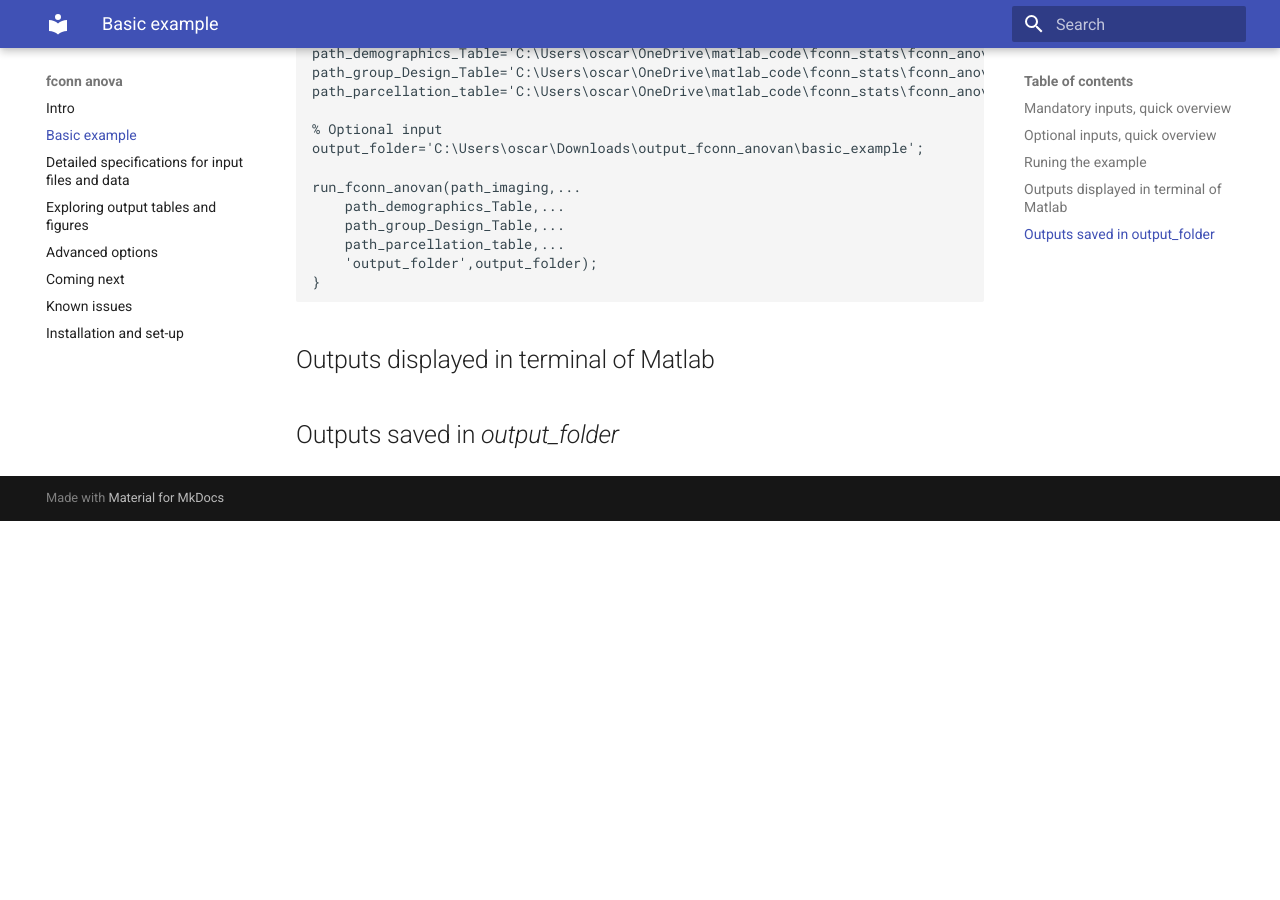
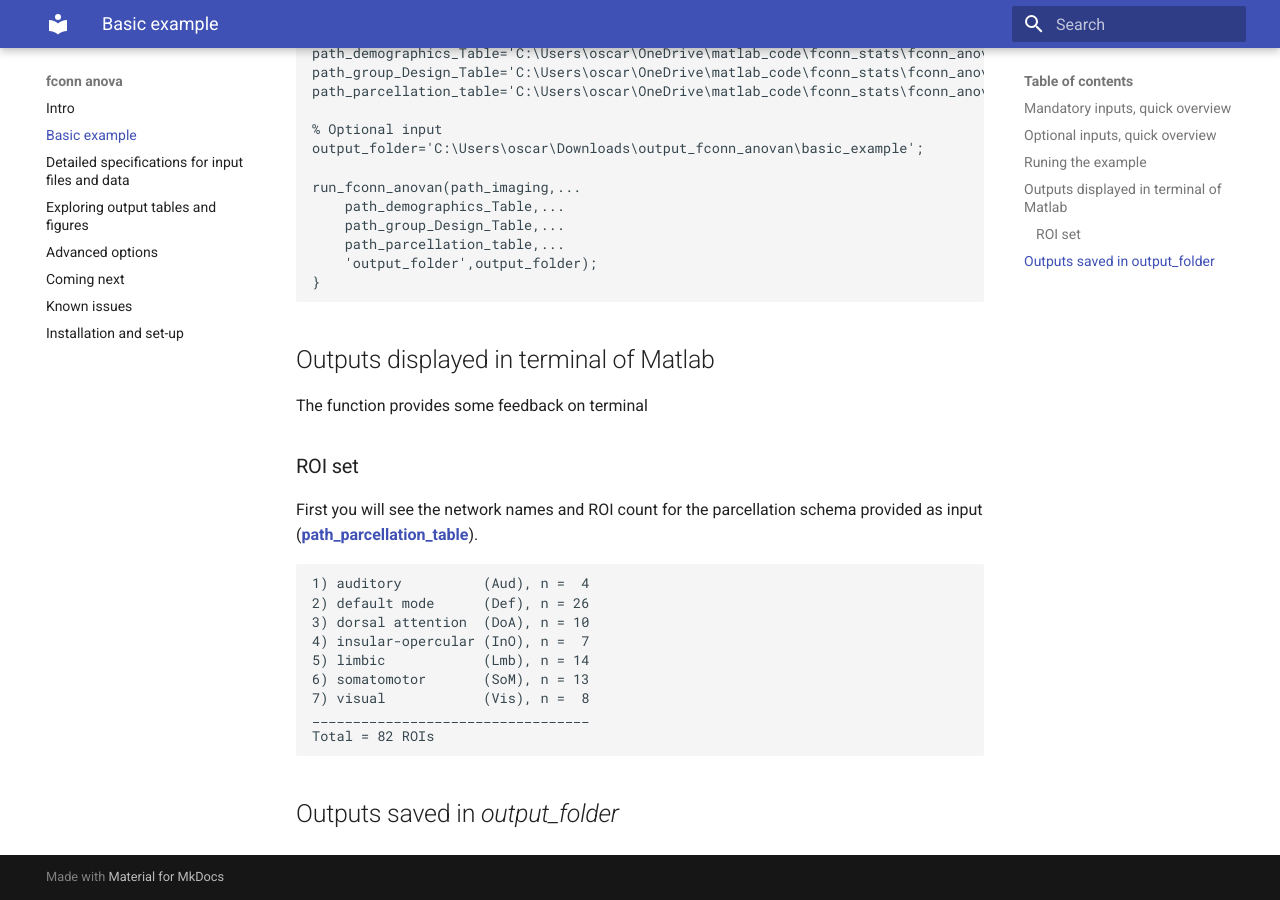
Before and after one commit to omiranda/fconn_anova, an MkDocs documentation site: the page built from docs/basic_example/basic_example.md, in a window 1280 px wide and 900 px high, scrolled down 788 px. Built offline with MkDocs 1.6.1 and Material for MkDocs 9.7.7, drawn with Linux system fonts in a browser that asks for light colours; old or Windows-style settings are respelled for this version of MkDocs; before the commit the page ends 1309 px from its top, so only the background shows below that.

Commit message:
Update basic_example.md

````diff
--- a/docs/basic_example/basic_example.md
+++ b/docs/basic_example/basic_example.md
@@ -33,5 +33,21 @@ run_fconn_anovan(path_imaging,...
 
 ## Outputs displayed in terminal of Matlab
 
+The function provides some feedback on terminal
 
+### ROI set
+
+First you will see the network names and ROI count for the parcellation schema provided as input ([**path_parcellation_table**](./parcel.mat)).
+
+```
+1) auditory          (Aud), n =  4
+2) default mode      (Def), n = 26
+3) dorsal attention  (DoA), n = 10
+4) insular-opercular (InO), n =  7
+5) limbic            (Lmb), n = 14
+6) somatomotor       (SoM), n = 13
+7) visual            (Vis), n =  8
+__________________________________
+Total = 82 ROIs
+```
 ## Outputs saved in *output_folder*
````
